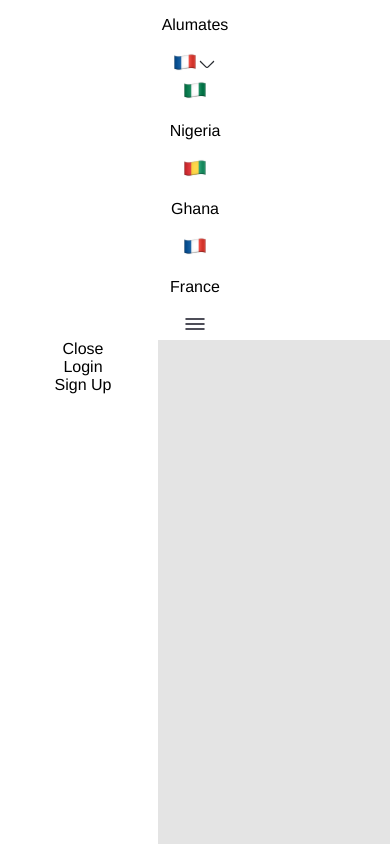
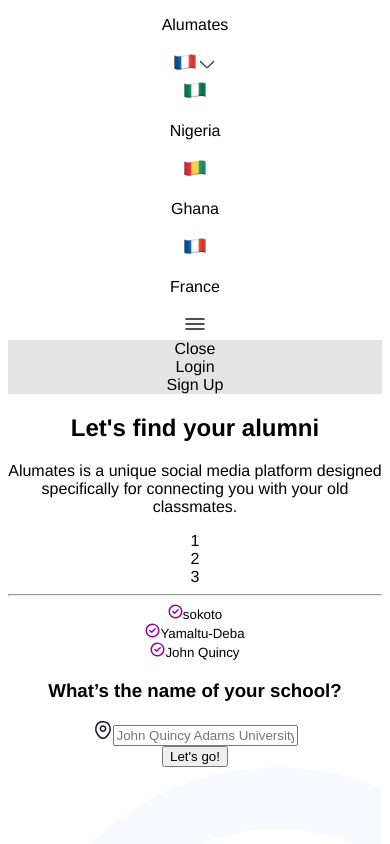
Before and after one commit to okmarq/alumates, a Vue app: page / in a window 390 px wide. Shown: the top 844 px of the page. Built offline with nearby package versions, Linux system fonts and the light colour scheme; the HTML template or start-up script is replaced by a standard one.

Commit message:
mobilesidebar updated

```diff
--- a/src/components/MobileSideBar.vue
+++ b/src/components/MobileSideBar.vue
@@ -1,13 +1,13 @@
 <script setup>
-import { ref } from 'vue';
+import { useStore } from 'vuex';
 
-const hamburger = ref(true)
+const store = useStore()
 </script>
 
 <template>
-  <div class="backdrop_filter absolute top-0 left-0 translate-x-40 transition-all" :class="{ 'hidden': hamburger }" >
-    <div class="mobile_sidebar absolute top-0">
-      <div @click='hamburger = !hamburger' @toggleSidebar='hamburger = !hamburger'>Close</div>
+  <div class="backdrop_filter absolute top-0 right-0 z-50" :class="{ 'translate-x-0 transition-all w-screen h-screen': store.getters.sidebar, 'hidden': !store.getters.sidebar }">
+    <div class="bg-white absolute top-0 right-0 flex flex-col gap-12 pt-20" :class="{ 'translate-x-0 transition-all w-40 h-screen': store.getters.sidebar }">
+      <div @click="store.commit('toggleSidebar')">Close</div>
 
       <div>
         <div>Login</div>
@@ -20,16 +20,7 @@ const hamburger = ref(true)
 
 <style scoped>
 .backdrop_filter {
-  width: 100vw;
-  height: 100vh;
   background: rgba(196, 196, 196, 0.46);
   backdrop-filter: blur(7px);
 }
-
-.mobile_sidebar {
-  width: 150px;
-  height: 100vh;
-  left: 264px;
-  background: #fff;
-}
 </style>
```
